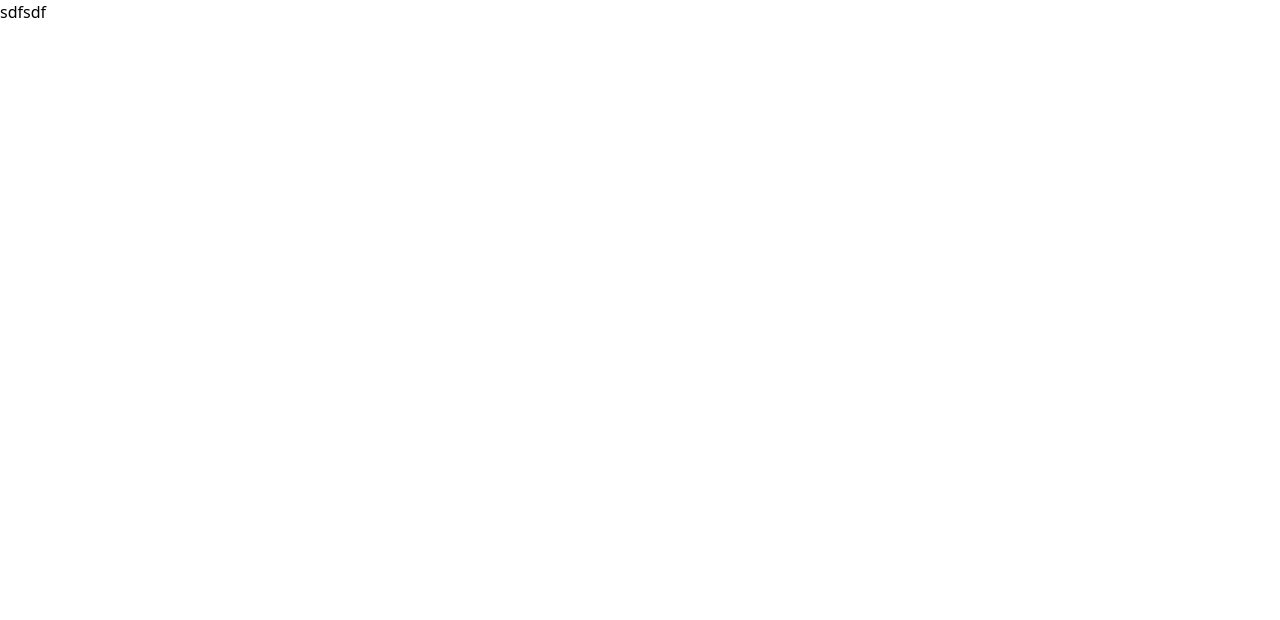
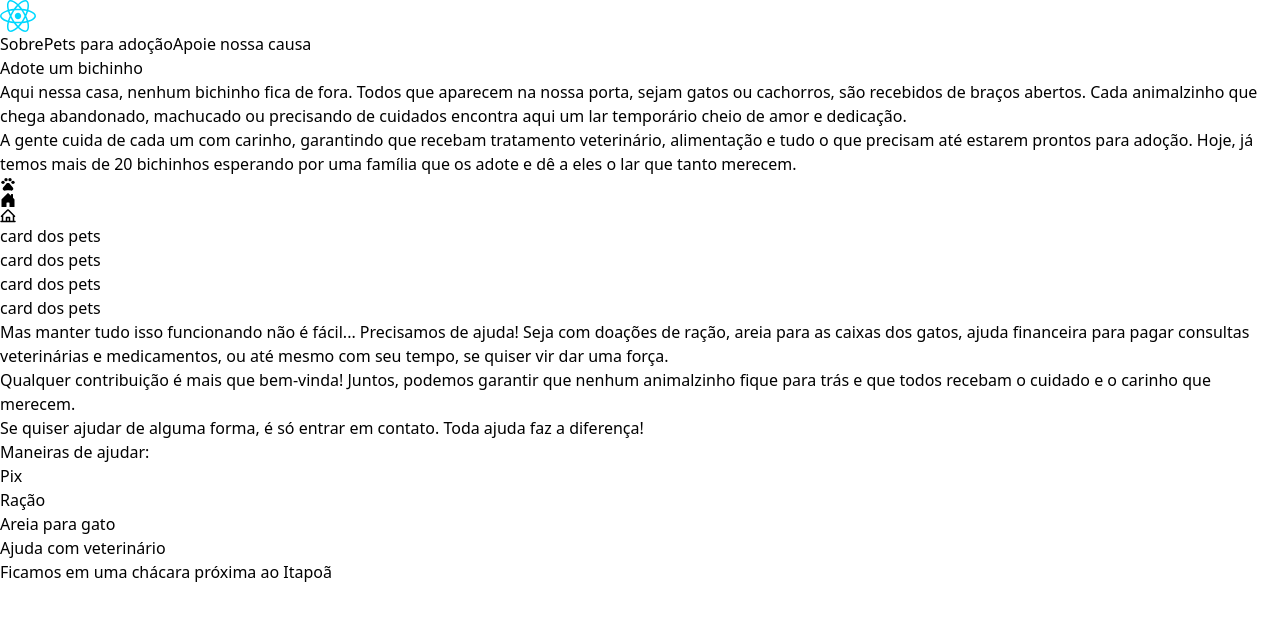
Before and after one commit to luisfilipe21/adocao, a React (Vite) app: page / in a window 1280 px wide. Shown: the top 620 px of the page. Built offline with nearby package versions, Linux system fonts and the light colour scheme.

Commit message:
feat: criação da estrutura base da página de adoção

```diff
--- a/package.json
+++ b/package.json
@@ -11,7 +11,8 @@
   },
   "dependencies": {
     "react": "^18.3.1",
-    "react-dom": "^18.3.1"
+    "react-dom": "^18.3.1",
+    "react-icons": "^5.3.0"
   },
   "devDependencies": {
     "@eslint/js": "^9.9.0",
--- a/src/App.jsx
+++ b/src/App.jsx
@@ -1,12 +1,21 @@
-import { useState } from 'react'
+import { Header } from './components/Header'
+import { Footer } from './components/Footer'
+import { About } from './components/About'
+import { Pets } from './components/Pets'
+import { Donate } from './components/Donate'
 
 function App() {
-  const [count, setCount] = useState(0)
 
   return (
-    <main>
-     sdfsdf
-    </main>
+    <>
+      <Header />
+      <main className='max-w-[1280px] p-8'>
+        <About />
+        <Pets />
+        <Donate />
+      </main>
+      <Footer />
+    </>
   )
 }
 
--- a/src/components/About/index.jsx
+++ b/src/components/About/index.jsx
@@ -0,0 +1,24 @@
+export const About = () => {
+
+    return (
+
+        <section>
+            <div>
+                <h1>
+                    Adote um bichinho
+                </h1>
+            </div>
+            <div>
+                <p>
+                    Aqui nessa casa, nenhum bichinho fica de fora. Todos que aparecem na nossa porta, sejam gatos ou cachorros, são recebidos de braços abertos. Cada animalzinho que chega abandonado, machucado ou precisando de cuidados encontra aqui um lar temporário cheio de amor e dedicação.
+                </p>
+
+                <p>
+                    A gente cuida de cada um com carinho, garantindo que recebam tratamento veterinário, alimentação e tudo o que precisam até estarem prontos para adoção. Hoje, já temos mais de 20 bichinhos esperando por uma família que os adote e dê a eles o lar que tanto merecem.
+                </p>
+
+
+            </div>
+        </section>
+    )
+}
--- a/src/components/Donate/index.jsx
+++ b/src/components/Donate/index.jsx
@@ -0,0 +1,43 @@
+export const Donate = () => {
+    return (
+        <section>
+            <div>
+                <p>
+                    Mas manter tudo isso funcionando não é fácil... Precisamos de ajuda! Seja com doações de ração, areia para as caixas dos gatos, ajuda financeira para pagar consultas veterinárias e medicamentos, ou até mesmo com seu tempo, se quiser vir dar uma força.
+                </p>
+
+                <p>
+                    Qualquer contribuição é mais que bem-vinda! Juntos, podemos garantir que nenhum animalzinho fique para trás e que todos recebam o cuidado e o carinho que merecem.
+                </p>
+
+                <p>
+                    Se quiser ajudar de alguma forma, é só entrar em contato. Toda ajuda faz a diferença!
+                </p>
+            </div>
+
+            <div>
+                <p>
+                    Maneiras de ajudar:
+                </p>
+                <ul>
+                    <li>
+                        Pix
+                    </li>
+                    <li>
+                        Ração
+                    </li>
+                    <li>
+                        Areia para gato
+                    </li>
+                    <li>
+                        Ajuda com veterinário
+                    </li>
+                </ul>
+
+                <p>
+                    Ficamos em uma chácara próxima ao Itapoã
+                </p>
+            </div>
+        </section>
+    )
+}
--- a/src/components/Footer/index.jsx
+++ b/src/components/Footer/index.jsx
@@ -0,0 +1,7 @@
+export const Footer = () => {
+    return(
+        <footer>
+
+        </footer>
+    )
+}
--- a/src/components/Header/index.jsx
+++ b/src/components/Header/index.jsx
@@ -0,0 +1,23 @@
+export const Header = () => {
+
+    return (
+        <header className="md:max-w-[1280px] max-w-[520px] ">
+            <div className="p-8 m-auto w-full flex items-center">
+                <figure>
+                    <img src="src/assets/react.svg" />
+                </figure>
+                <nav className="w-full flex justify-between md:justify-evenly ">
+                    <a href="">
+                        Sobre
+                    </a>
+                    <a href="">
+                        Pets para adoção
+                    </a>
+                    <a href="">
+                        Apoie nossa causa
+                    </a>
+                </nav>
+            </div>
+        </header>
+    )
+}
--- /dev/null
+++ b/src/components/Pets/Pet/index.jsx
@@ -0,0 +1,7 @@
+export const Pet = () => {
+    return(
+        <li>
+            card dos pets
+        </li>
+    )
+}
--- a/src/components/Pets/index.jsx
+++ b/src/components/Pets/index.jsx
@@ -0,0 +1,24 @@
+import { MdPets } from "react-icons/md";
+import { BsHouseDoorFill } from "react-icons/bs";
+import { PiHouseLineBold } from "react-icons/pi";
+import { Pet } from "./Pet";
+
+export const Pets = () => {
+    return (
+        <section>
+            <div>
+                <MdPets/>
+                <BsHouseDoorFill/>
+                <PiHouseLineBold/>
+
+            </div>
+
+            <ul>
+                <Pet/>
+                <Pet/>
+                <Pet/>
+                <Pet/>
+            </ul>
+        </section>
+    )
+}
```
Also changed, not shown: 1 other file (tests, documents, lock files or other folders).
